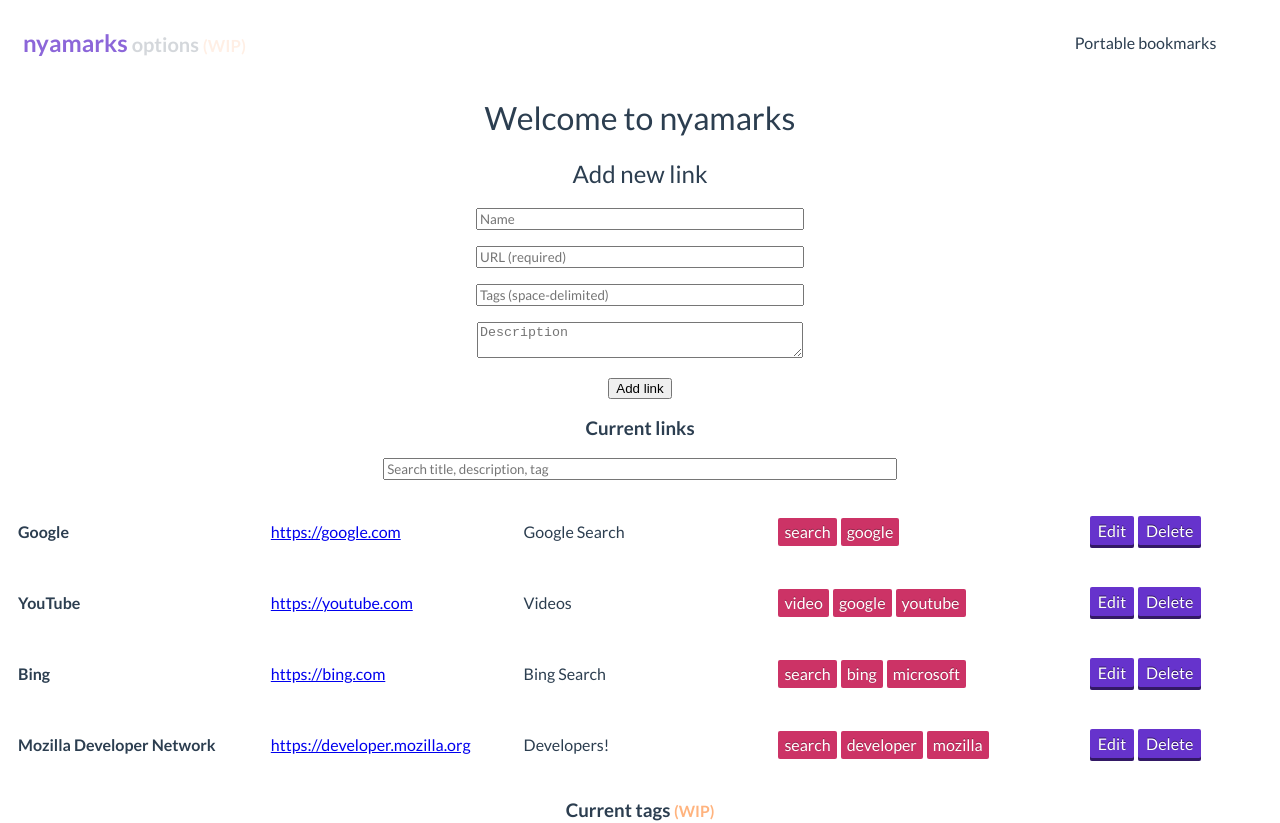
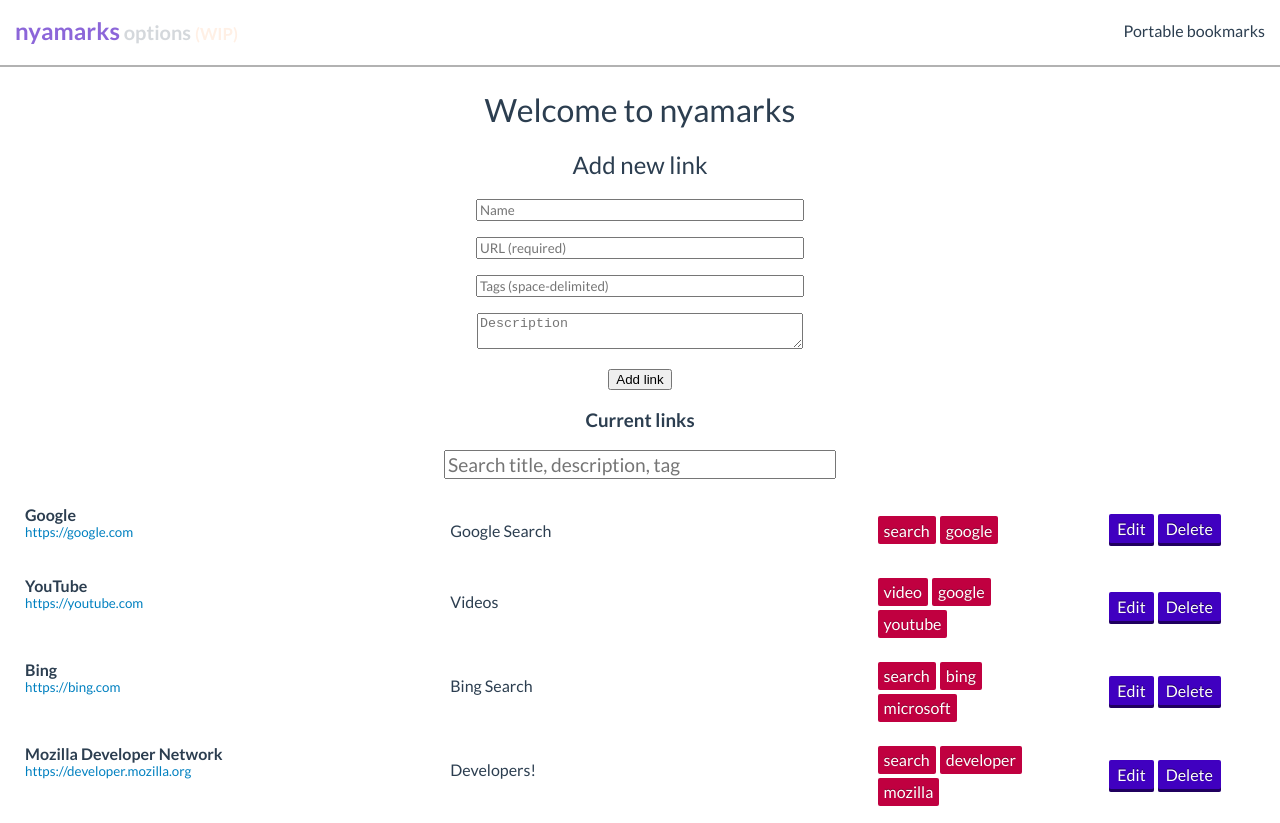
Before and after one commit to NedraeMessmer/nyamarks, a Vue app: page / in a window 1280 px wide. Shown: the top 823 px of the page. Built offline with nearby package versions, Linux system fonts and the light colour scheme.

Commit message:
Make header sticky

```diff
--- a/src/App.vue
+++ b/src/App.vue
@@ -2,7 +2,9 @@
   <div id="app">
     <options-panel></options-panel>
     <header-component></header-component>
-    <router-view></router-view>
+    <div class="main-view">
+      <router-view></router-view>
+    </div>
 
     <p class="env">
       env: {{env}} |
@@ -57,9 +59,19 @@ export default {
 </script>
 
 <style lang="scss">
+body {
+  margin: 0;
+}
+
 #app {
   color: #2c3e50;
   font-family: Lato, Helvetica, Arial, sans-serif;
+}
+
+.main-view {
+  padding-left: 15px;
+  padding-right: 15px;
+  margin-top: 90px;
 }
 
 .env {
--- a/src/components/Header.vue
+++ b/src/components/Header.vue
@@ -1,6 +1,6 @@
 <template>
-  <div id="header">
-    <div>
+  <header>
+    <div class="title">
       <h2>
         <router-link to="/">nyamarks</router-link>
         <span class="toggle-options" @click="showOptions()">
@@ -9,10 +9,10 @@
         </span>
       </h2>
     </div>
-    <div>
+    <div class="subtitle">
       <p>Portable bookmarks</p>
     </div>
-  </div>
+  </header>
 </template>
 
 <script>
@@ -29,14 +29,32 @@ export default {
 </script>
 
 <style scoped lang="scss">
-#header {
+header {
   align-items: center;
+  background-color: rgba(255, 255, 255, 0.95);
+  border-bottom: 2px solid rgba(0, 0, 0, 0.3);
   display: flex;
+  height: 60px;
   justify-content: space-between;
-  text-align: center;
+  left: 0;
+  padding-bottom: 5px;
+  padding-left: 15px;
+  padding-right: 15px;
+  position: fixed;
+  top: 0;
+  width: calc(100% - 30px);
+  z-index: 3;
 
   > div {
-    width: 20%;
+    width: 30vw;
+  }
+
+  > .title {
+    text-align: left;
+  }
+
+  > .subtitle {
+    text-align: right;
   }
 
   h2 a {
--- a/src/components/LinkItem.vue
+++ b/src/components/LinkItem.vue
@@ -1,10 +1,10 @@
 <template>
   <div class="link-item">
-    <div class="name">
-      <p>{{link.name}}</p>
-    </div>
-    <div class="url">
-      <p><a v-bind:href="link.url" target="_blank">{{link.url}}</a></p>
+    <div class="link">
+      <a v-bind:href="link.url" target="_blank">
+        <p class="name" v-if="link.name">{{link.name}}</p>
+        <p class="url">{{link.url}}</p>
+      </a>
     </div>
     <div class="description">
       <p>{{link.description}}</p>
@@ -17,7 +17,7 @@
     </div>
     <div class="actions">
       <router-link v-bind:to="editLink">Edit</router-link>
-      <button v-on:click="removeLink(linkId)">Delete</button>
+      <button class="delete" v-on:click="removeLink(linkId)">Delete</button>
     </div>
   </div>
 </template>
@@ -48,19 +48,65 @@ export default {
   text-align: left;
 
   > div {
-    flex: 1 1 auto;
+    flex: 3 1 auto;
     padding: 10px;
+    position: relative;
     width: 20%;
+
+    &.tags,
+    &.actions {
+      flex: 1 3 10vw;
+    }
   }
 
-  .name {
-    font-weight: bold;
+  .link > a {
+    color: #2c3e50;
+    display: block;
+    height: 100%;
+    overflow: hidden;
+    text-decoration: none;
+    width: 100%;
+
+    &:after {
+      background-image: linear-gradient(to right, transparent, white);
+      content: '';
+      display: block;
+      height: 100%;
+      position: absolute;
+      right: 10px;
+      top: 0;
+      width: 15px;
+      z-index: 2;
+    }
+
+    p {
+      margin-top: 0;
+      margin-bottom: 0;
+    }
+
+    .name {
+      font-weight: bold;
+      text-decoration: none;
+
+      + .url {
+        font-size: smaller;
+      }
+    }
+
+    .url {
+      color: rgb(0, 128, 192);
+    }
+
+    &:hover .url {
+      text-decoration: underline;
+    }
   }
 
   .tags,
   .actions {
     align-items: center;
     display: flex;
+    flex-wrap: wrap;
   }
 
   .actions {
@@ -69,7 +115,7 @@ export default {
 
   .actions {
     a, button {
-      background-color: rgba(64, 0, 192, 0.8);
+      background-color: rgb(64, 0, 192);
       border: none;
       border-radius: 2px;
       box-shadow: inset 0 -3px rgba(0, 0, 0, 0.5);
@@ -85,7 +131,11 @@ export default {
       transition: background-color 0.2s ease-in;
 
       &:hover {
-        background-color: rgba(128, 0, 128, 0.8);
+        background-color: mix(rgb(64, 0, 192), white, 50%);
+      }
+
+      &.delete:hover {
+        background-color: rgb(216, 32, 64);
       }
     }
   }
--- a/src/components/LinkList.vue
+++ b/src/components/LinkList.vue
@@ -47,6 +47,7 @@ export default {
 <style scoped>
 input {
   font-family: Lato, Helvetica, Arial, sans-serif;
-  width: 40%;
+  font-size: larger;
+  width: 30vw;
 }
 </style>
--- a/src/components/OptionsPanel.vue
+++ b/src/components/OptionsPanel.vue
@@ -62,6 +62,7 @@ export default {
   position: fixed;
   top: 0;
   width: 100%;
+  z-index: 5;
 }
 
 .options-form {
@@ -71,9 +72,9 @@ export default {
   height: 100%;
   left: 0;
   padding: 10px;
-  position: absolute;
+  position: fixed;
   top: 0;
   width: 30vw;
-  z-index: 2;
+  z-index: 6;
 }
 </style>
--- a/src/components/TagPill.vue
+++ b/src/components/TagPill.vue
@@ -20,7 +20,7 @@ export default {
 .tag-pill {
   align-items: center;
   justify-content: space-between;
-  background-color: rgba(192, 0, 64, 0.8);
+  background-color: rgb(192, 0, 64);
   border-radius: 2px;
   color: white;
   display: inline-flex;
```
